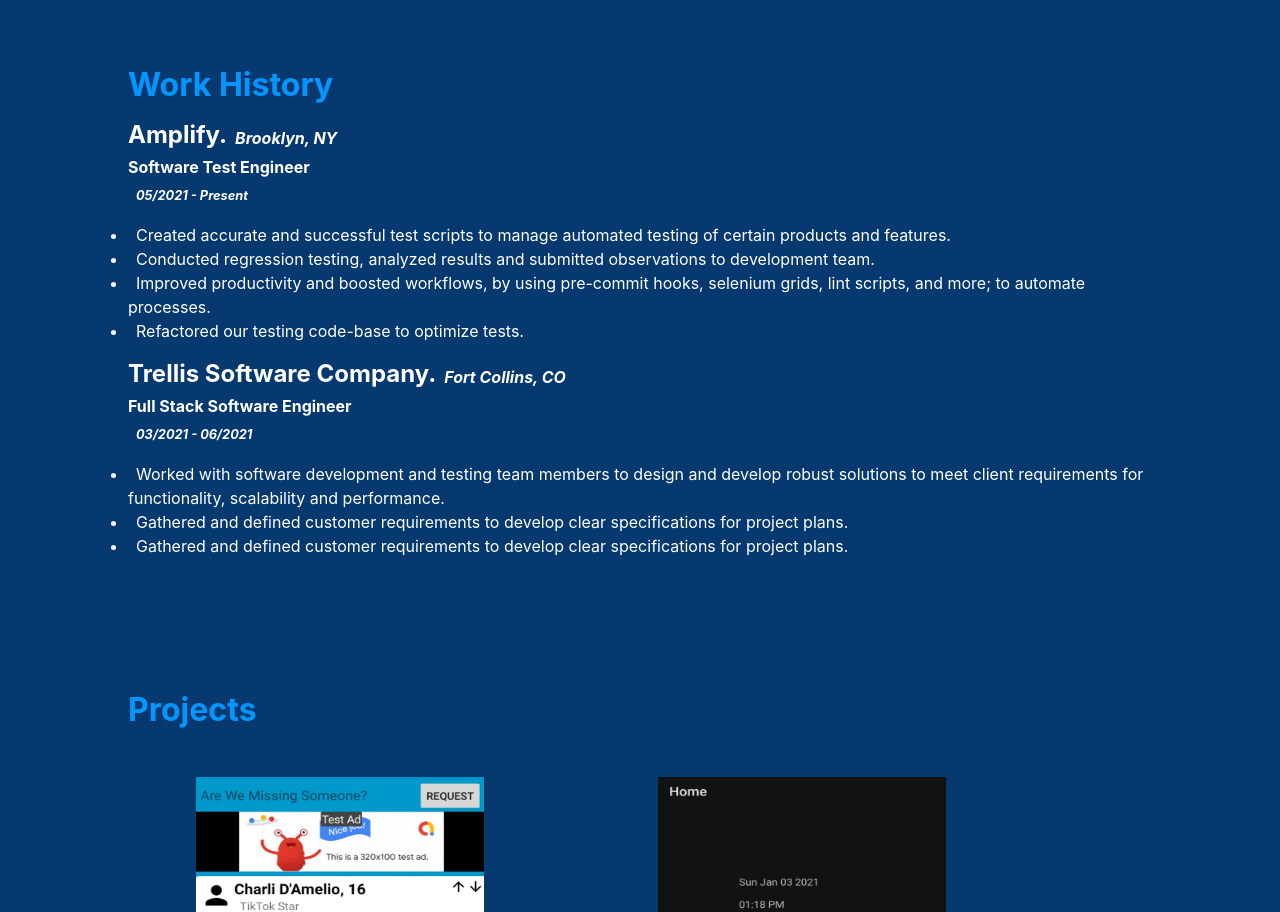
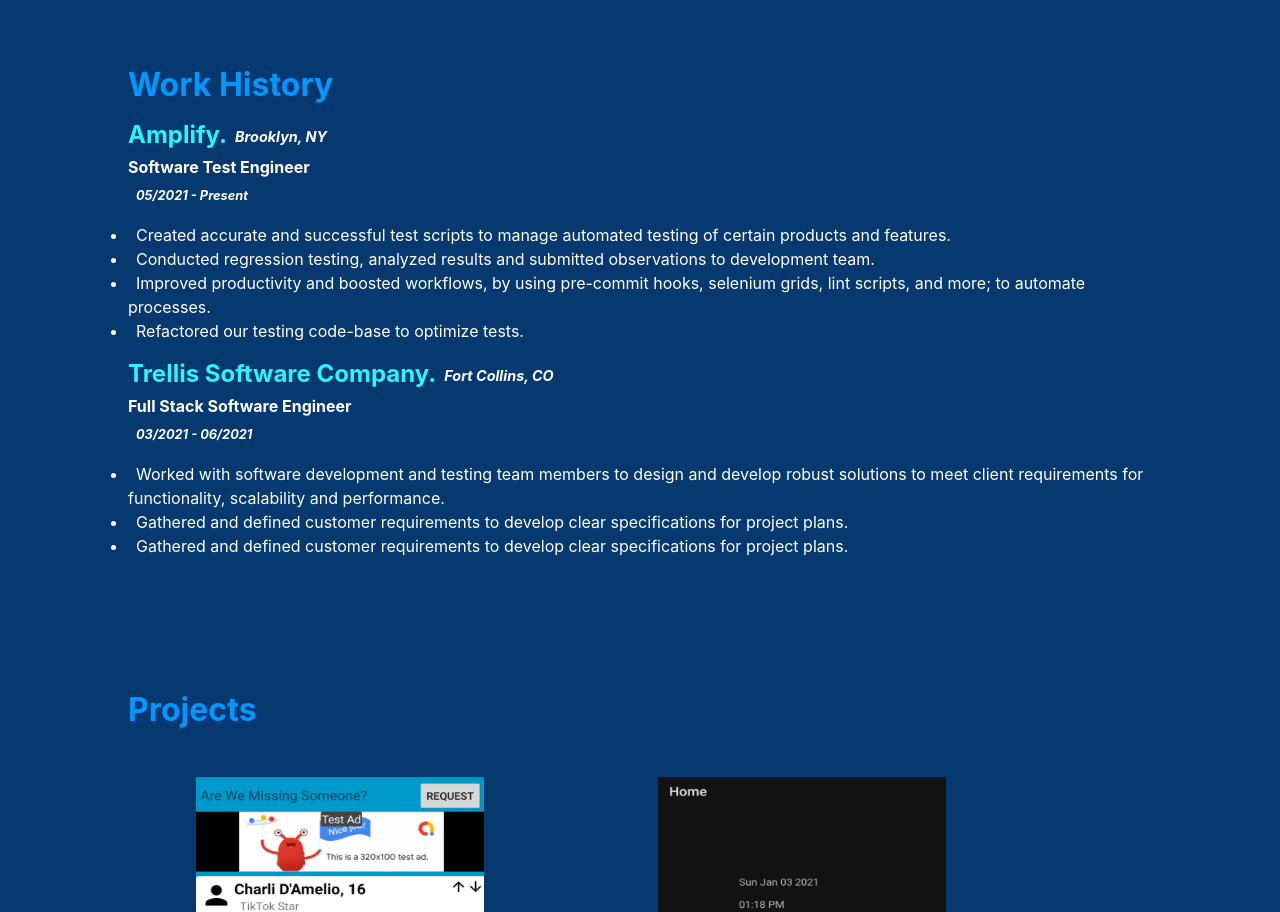
Before and after one commit to JorgeLFigueroa/jorgefigueroa.com-v1, a React (Create React App) app: page / in a window 1280 px wide. Shown: the part 1600-2512 px from the top of the page. Built offline with nearby package versions, Linux system fonts and the light colour scheme.

Commit message:
changed some styling in Job.js

```diff
--- a/src/Components/Job.js
+++ b/src/Components/Job.js
@@ -30,21 +30,24 @@
 const JobLocationDiv = styled.div `
     padding-top: 1rem;
     display: flex;
+    h1 {
+        color: #2af5ff;
+    }
     h2 {
         padding-left: .5rem;
         padding-top: .5rem;
-        font-size: 1rem;
+        font-size: .9rem;
         font-style: italic;
     }
     @media only screen and (max-width: 300px) {
         h1 {
-            font-size: 1rem;
+            font-size: .9rem;
             font-weight: bold;
         }
         h2 {
             padding-left: .5rem;
             padding-top: .5rem;
-            font-size: .65rem;
+            font-size: .6rem;
             font-style: italic;
         }
     }
```
